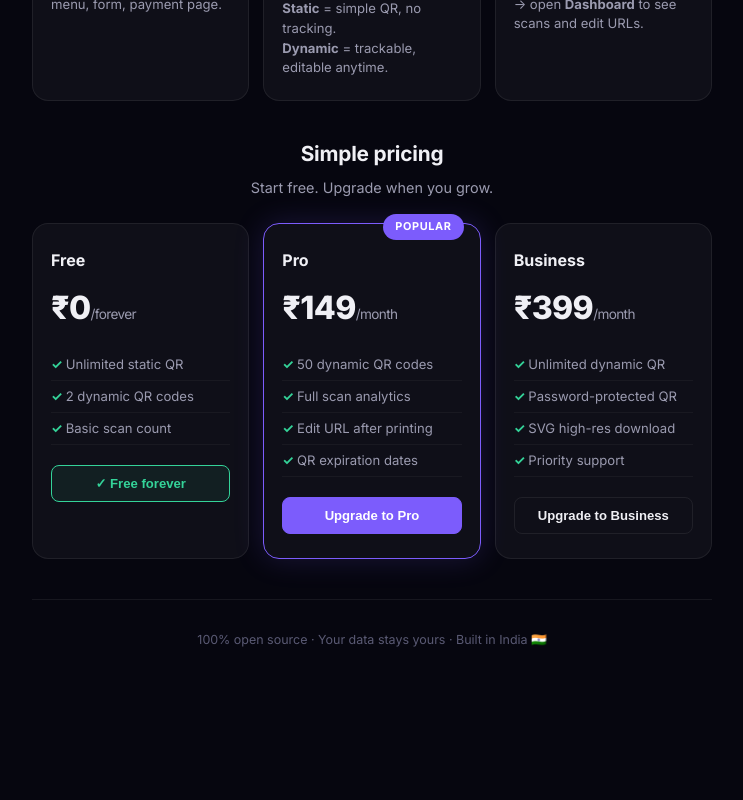
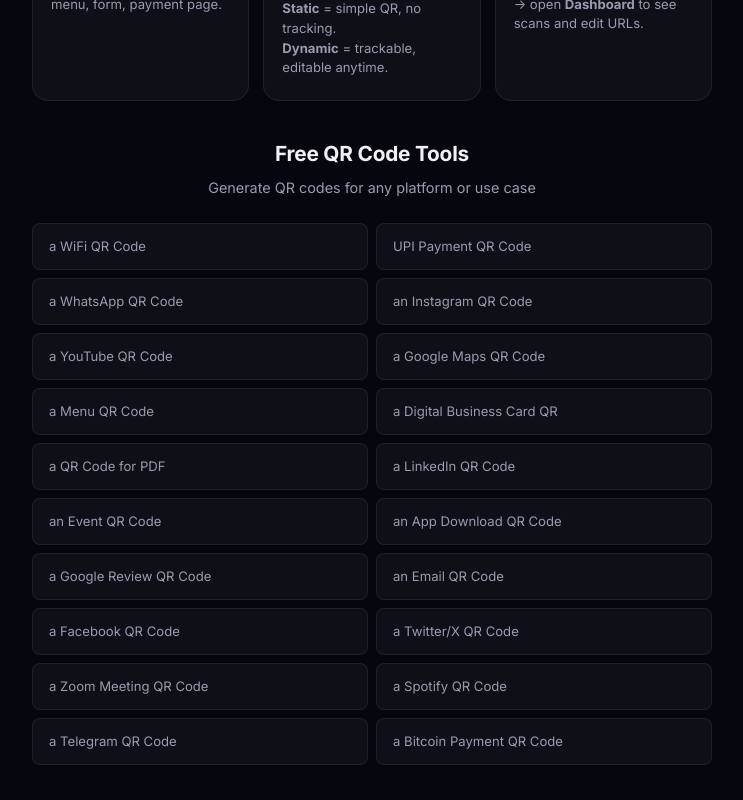
Before and after one commit to kushsengar/linktoqr, a Next.js app: page / in a window 1280 px wide. Shown: the part 1080-1880 px from the top of the page, without its empty margins (268-1011 px from the left). Before the commit the page ends 1810 px from the top, so only its background shows below. Built offline with nearby package versions, Linux system fonts and the light colour scheme.

Commit message:
Add SEO tools section + pricing buttons

```diff
--- a/app/page.js
+++ b/app/page.js
@@ -13,6 +13,7 @@
 import QRGenerator from '@/components/QRGenerator';
 import Header from '@/components/Header';
 import PricingCards from '@/components/PricingCards';
+import seoPages from '@/lib/seo-pages.json';
 
 export default function HomePage() {
     return (
@@ -56,6 +57,19 @@ export default function HomePage() {
                     </div>
                 </section>
 
+                {/* All QR Code Tools — SEO Pages */}
+                <section className="tools-section">
+                    <h2 className="section-title">Free QR Code Tools</h2>
+                    <p className="section-subtitle">Generate QR codes for any platform or use case</p>
+                    <div className="tools-grid">
+                        {seoPages.map(p => (
+                            <a key={p.slug} href={`/${p.slug}`} className="tool-link">
+                                {p.h1.replace('Create ', '').replace('Generate ', '')}
+                            </a>
+                        ))}
+                    </div>
+                </section>
+
                 <PricingCards />
 
                 <footer className="footer">
```
